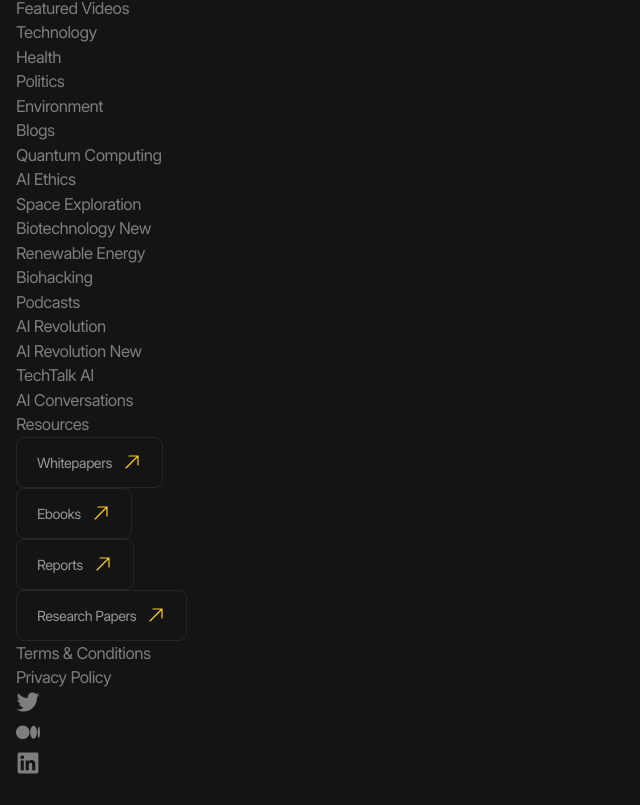
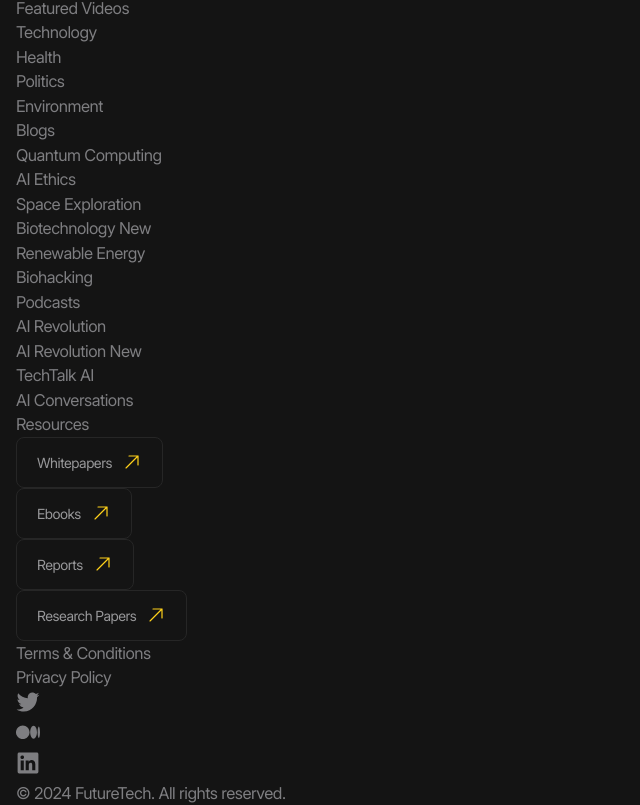
Before and after one commit to wireside/Future-Tech, a plain HTML site: page index.html in a window 1280 px wide. Shown: the part 377-1182 px from the top of the page, without its empty margins (0-640 px from the left). Drawn offline with Linux system fonts and the light colour scheme.

Commit message:
Added copyright info to footer

```diff
--- a/index.html
+++ b/index.html
@@ -257,6 +257,9 @@
             </li>
           </ul>
         </div>
+        <p class="footer__copyright">
+          © <time datetime="2024">2024</time> FutureTech. All rights reserved.
+        </p>
       </div>
     </div>
   </footer>
```
